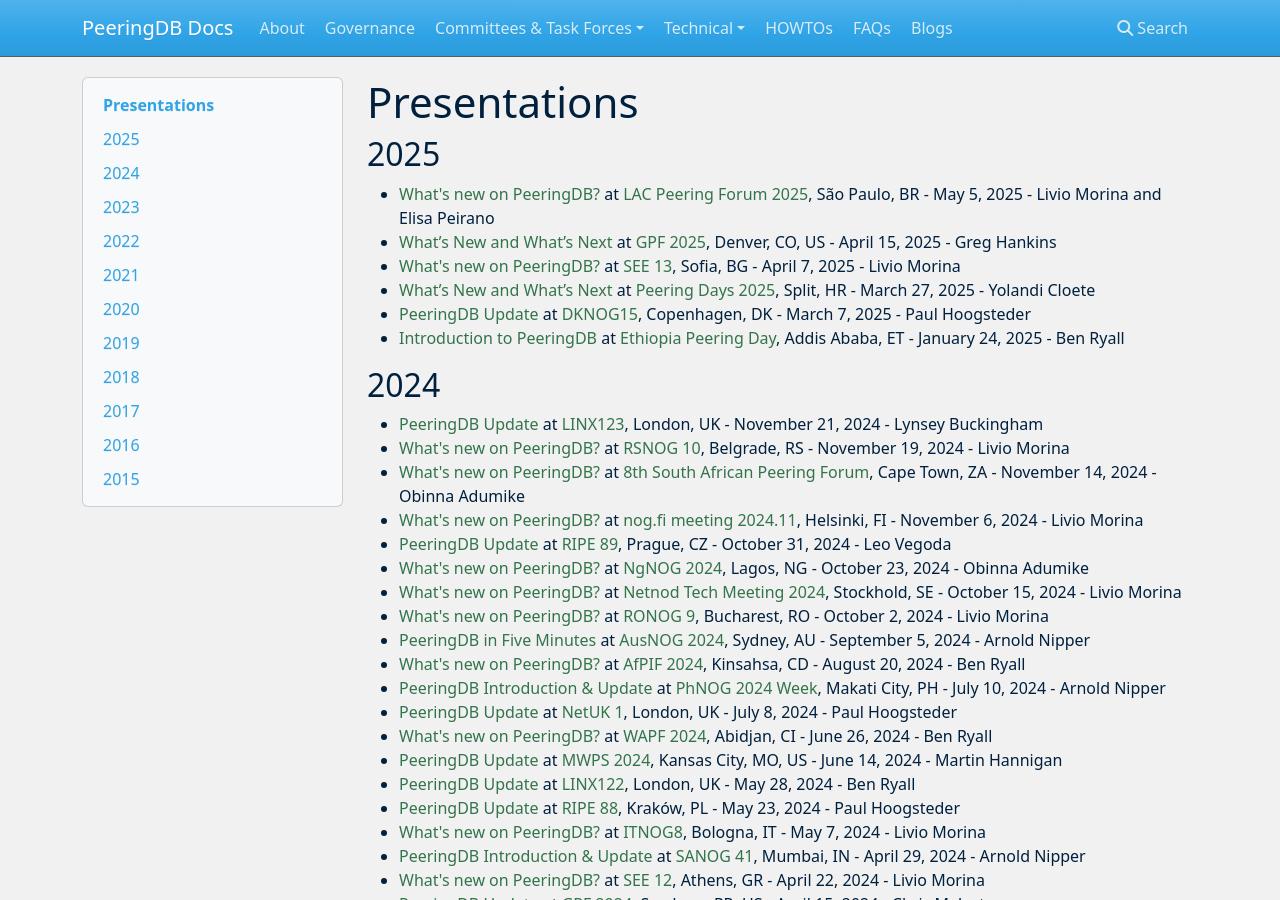
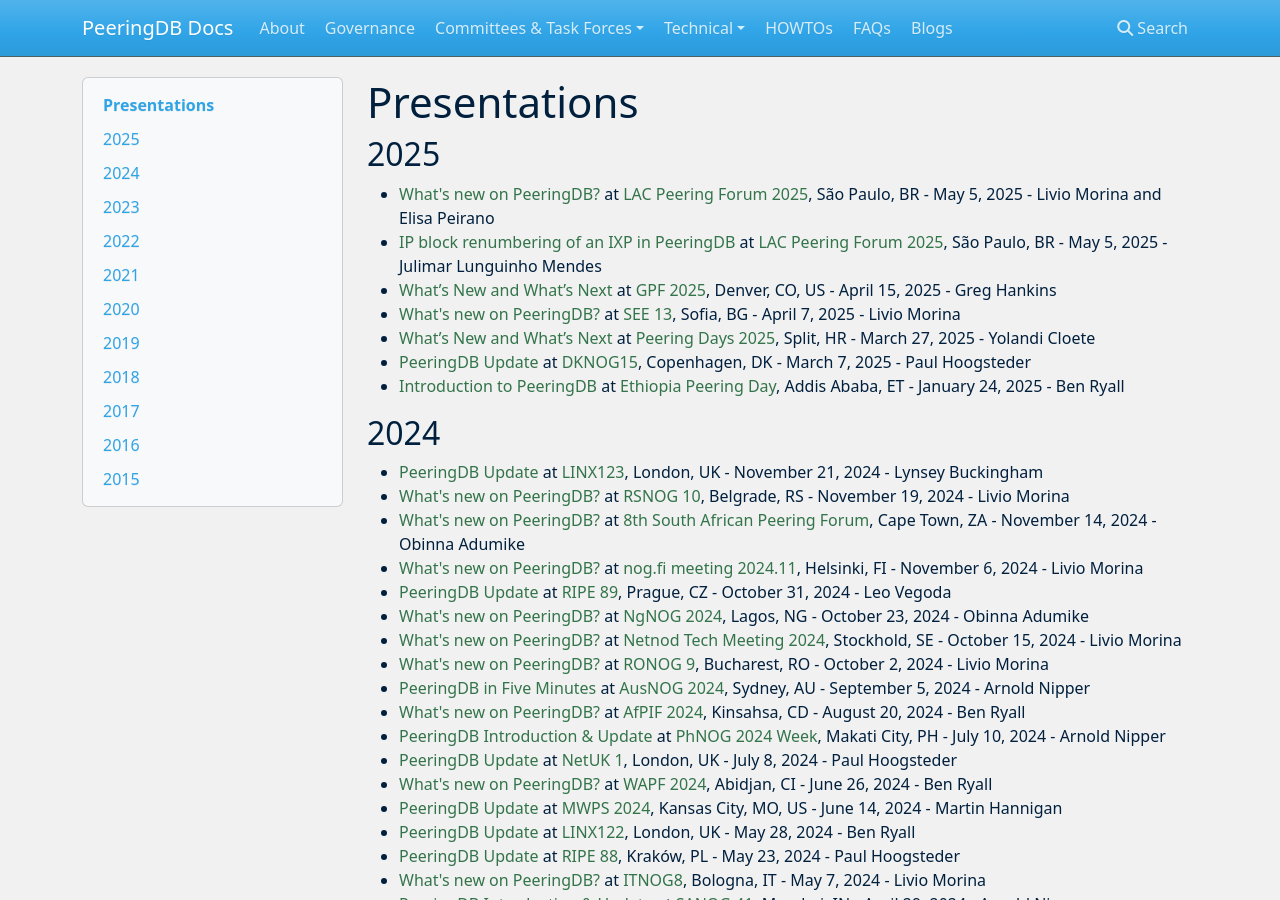
Before and after one commit to peeringdb/docs, an MkDocs documentation site: the page built from docs/presentations.md, in a window 1280 px wide and 900 px high. Built offline with MkDocs 1.6.1, drawn with Linux system fonts in a browser that asks for light colours; nearby versions of some CDN libraries.

Commit message:
Added Julimar's LAC PF presentation.

```diff
--- a/docs/presentations.md
+++ b/docs/presentations.md
@@ -3,6 +3,7 @@
 ## 2025
 
 - [What's new on PeeringDB?](presentation/20250505_LAC_PF_Livio_Morina_Elisa_Peirano.pdf) at [LAC Peering Forum 2025](https://peeringforum.lat/), São Paulo, BR - May 5, 2025 - Livio Morina and Elisa Peirano
+- [IP block renumbering of an IXP in PeeringDB](presentation/20250505_LAC_PF_Julimar_Mendes.pdf) at [LAC Peering Forum 2025](https://peeringforum.lat/), São Paulo, BR - May 5, 2025 - Julimar Lunguinho Mendes
 - [What’s New and What’s Next](presentation/20250415_GPF_2025_Greg_Hankins.pdf) at [GPF 2025](https://globalpeeringforum.org/gpf-agenda-2025/), Denver, CO, US - April 15, 2025 - Greg Hankins
 - [What's new on PeeringDB?](presentation/20250407_SEE13_Morina_Livio.pdf) at [SEE 13](https://www.ripe.net/meetings/regional-meetings/see/see-13/), Sofia, BG - April 7, 2025 - Livio Morina
 - [What’s New and What’s Next](presentation/20250327_PeeringDays2025_Yolandi_Cloete.pdf) at [Peering Days 2025](https://events.dknog.dk/event/32/), Split, HR - March 27, 2025 - Yolandi Cloete
```
Also changed, not shown: 1 other file.
